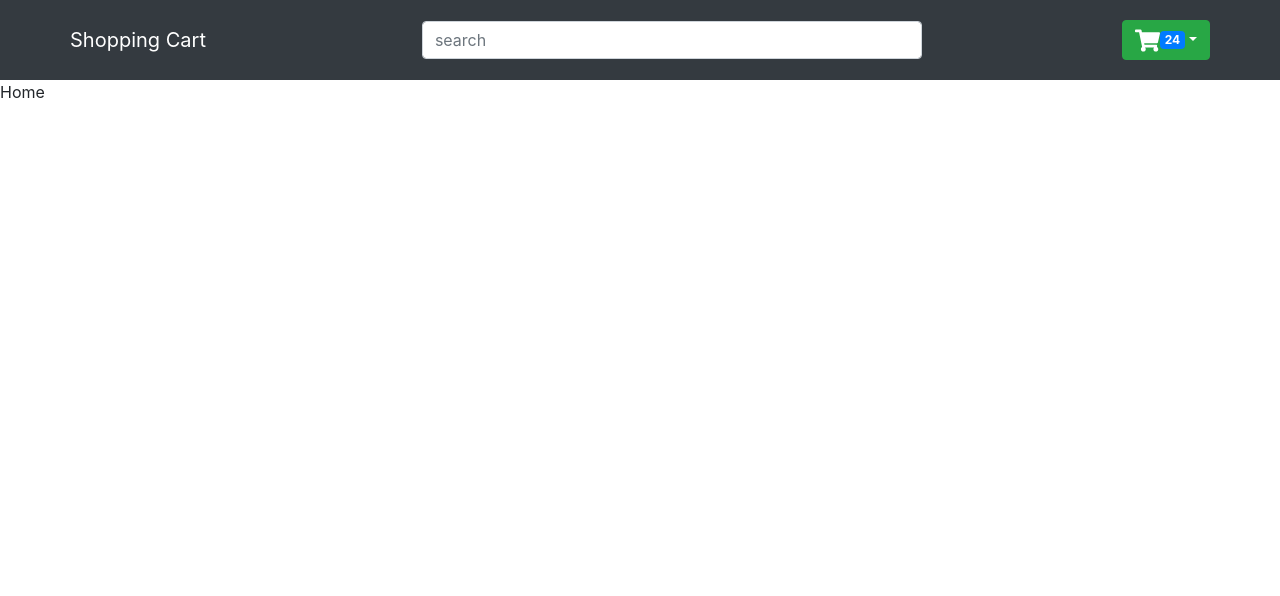
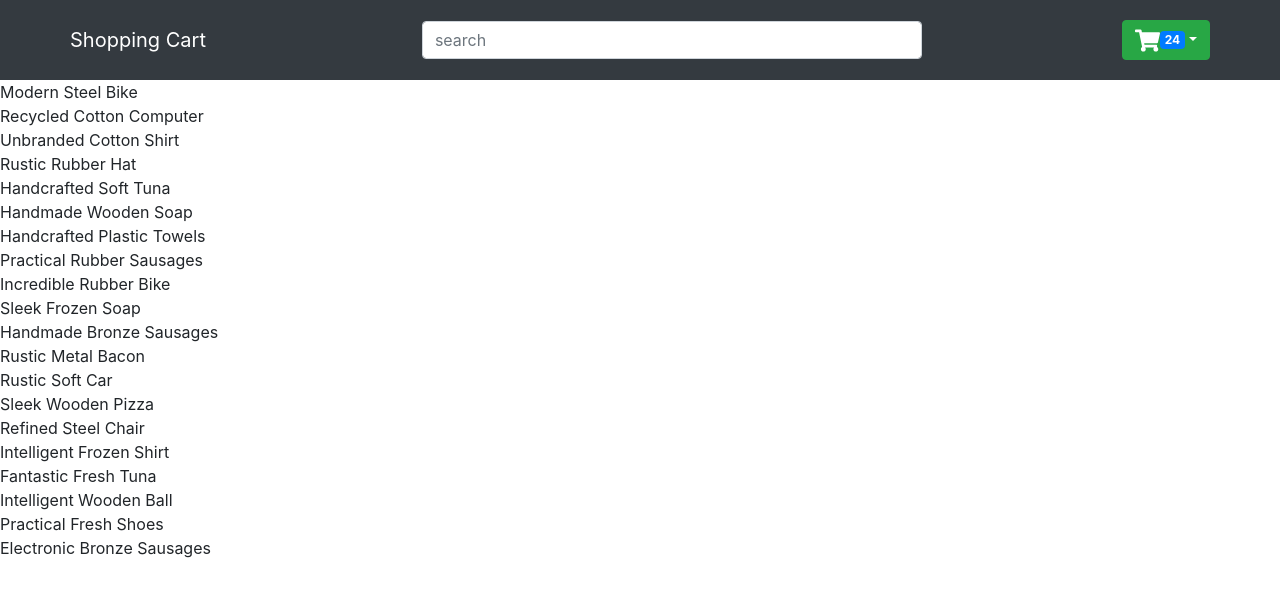
Before and after one commit to KHemanthRaju/ShoppingCart_ReactJS, a React (Create React App) app: page / in a window 1280 px wide. Shown: the top 596 px of the page. Built offline with nearby package versions, Linux system fonts and the light colour scheme.

Commit message:
HomePage UI

```diff
--- a/src/components/Home.jsx
+++ b/src/components/Home.jsx
@@ -1,7 +1,20 @@
 import React from "react";
+import { CartState } from "../context/Context";
+import SingleProduct from "./SingleProduct";
 
 const Home = () => {
-  return <div>Home</div>;
+  const {
+    state: { products },
+  } = CartState();
+  return (
+    <div className="home">
+      <div className="productContainer">
+        {products.map((prod) => {
+          return <SingleProduct prod={prod} key={prod.id} />;
+        })}
+      </div>
+    </div>
+  );
 };
 
 export default Home;
--- /dev/null
+++ b/src/components/SingleProduct.jsx
@@ -0,0 +1,7 @@
+import React from "react";
+
+const SingleProduct = ({ prod }) => {
+  return <div>{prod.name}</div>;
+};
+
+export default SingleProduct;
--- a/src/context/Context.js
+++ b/src/context/Context.js
@@ -1,4 +1,5 @@
-import { createContext } from "react";
+import { createContext, useContext, useReducer } from "react";
+import { cartReducer } from "./Reducers";
 
 const { faker } = require("@faker-js/faker");
 const Cart = createContext();
@@ -13,7 +14,14 @@
     ratings: faker.helpers.arrayElement([1, 2, 3, 4, 5]),
   }));
   console.log(products);
-  return <Cart.Provider>{children}</Cart.Provider>;
+  const [state, dispatch] = useReducer(cartReducer, {
+    products: products,
+    cart: [],
+  });
+  return <Cart.Provider value={{ state, dispatch }}>{children}</Cart.Provider>;
 };
 
 export default Context;
+export const CartState = () => {
+  return useContext(Cart);
+};
--- a/src/context/Reducers.js
+++ b/src/context/Reducers.js
@@ -0,0 +1,6 @@
+export const cartReducer = (state, action) => {
+  switch (action.type) {
+    default:
+      return state;
+  }
+};
```
